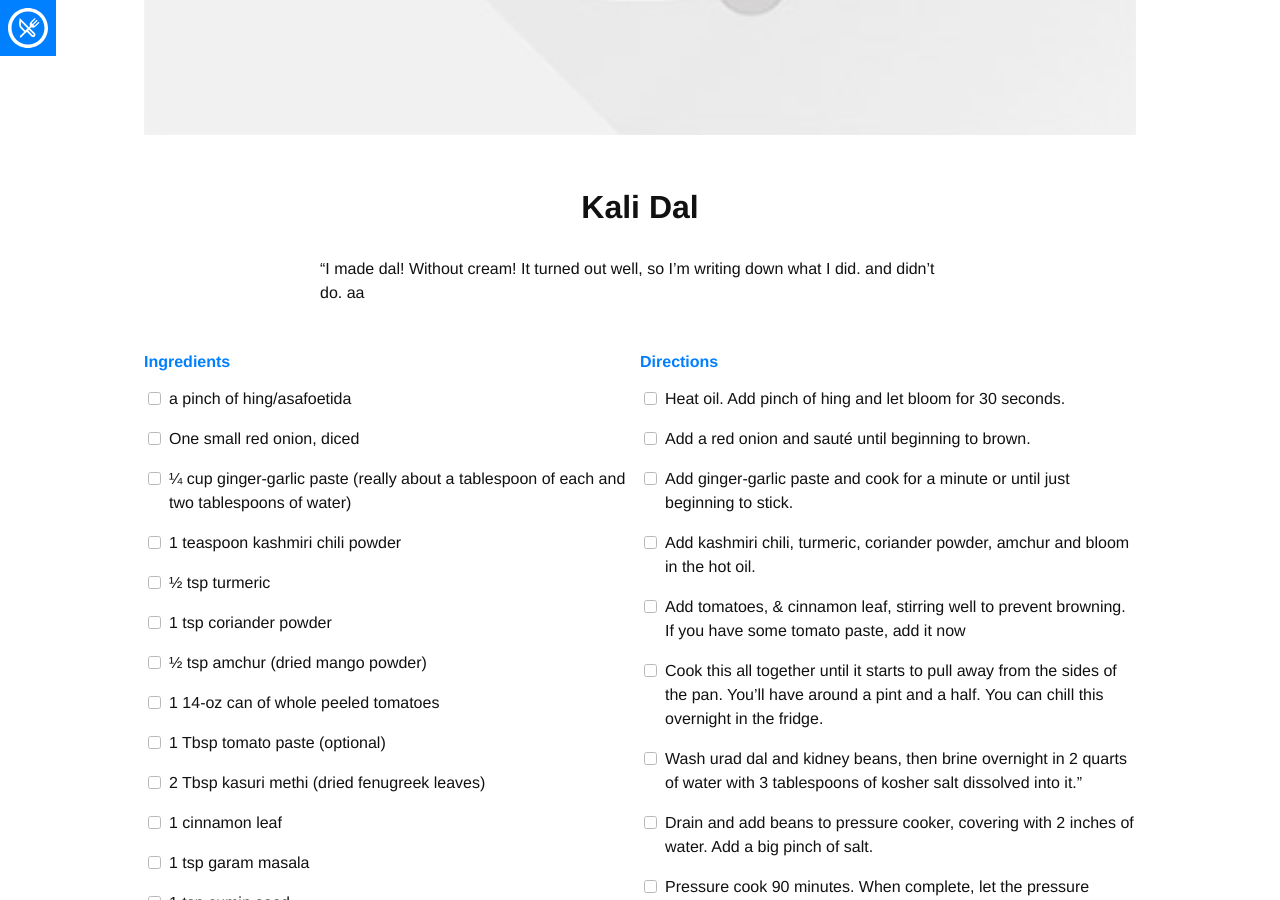
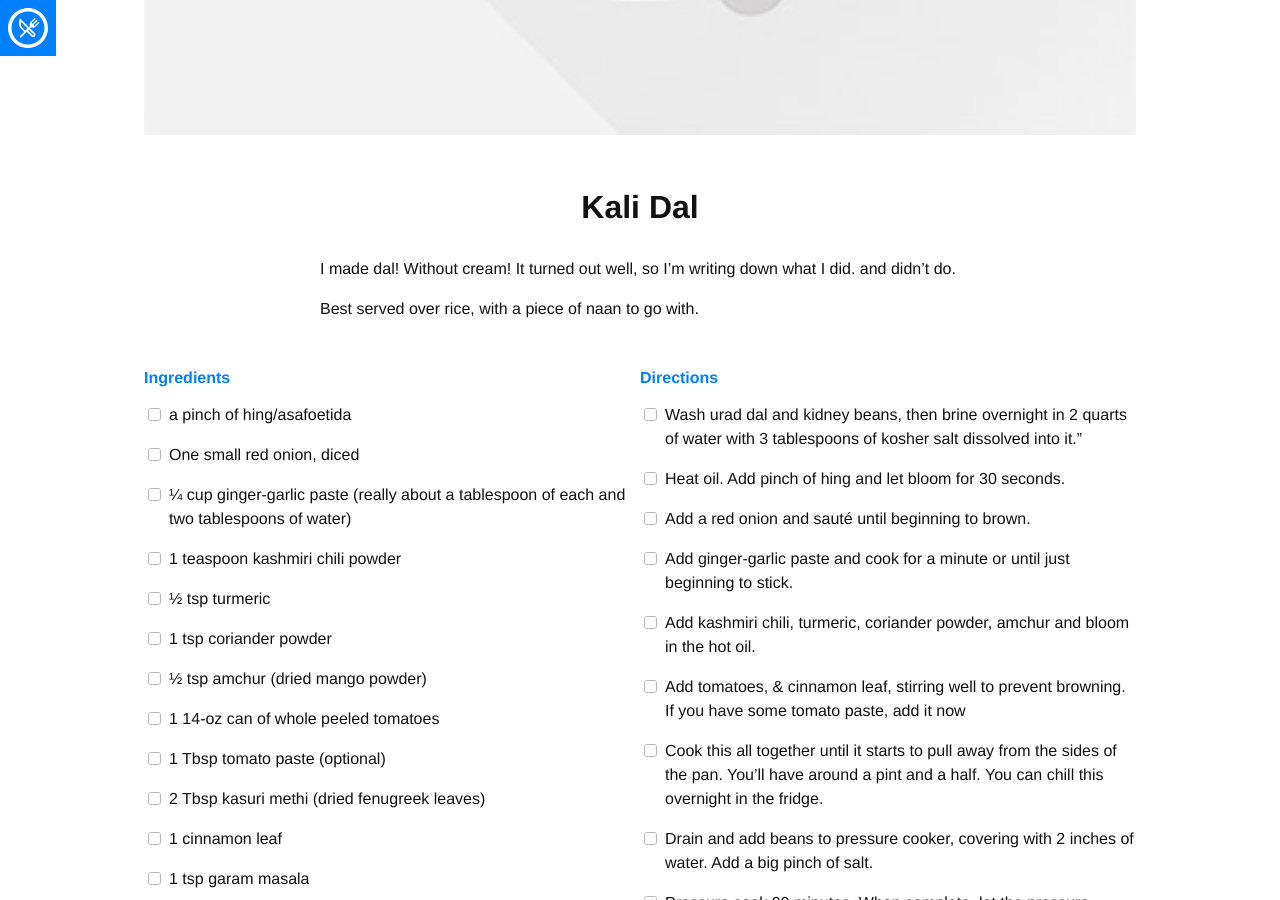
Before and after one commit to edinel/recipes, a Jekyll site: the page built from _recipes/Kali_Dal.md, in a window 1280 px wide and 900 px high, scrolled down 873 px. Built offline with Jekyll 4.4.1, drawn with Linux system fonts in a browser that asks for light colours; nearby versions of some CDN libraries; some web fonts are replaced.

Commit message:
Fixed sevarl more typos.

```diff
--- a/_recipes/Kali_Dal.md
+++ b/_recipes/Kali_Dal.md
@@ -23,13 +23,13 @@ ingredients:
 - "1/4 lb red kidney beans"
 
 directions:
+- Wash urad dal and kidney beans, then brine overnight in 2 quarts of water with 3 tablespoons of kosher salt dissolved into it."
 - "Heat oil.  Add pinch of hing and let bloom for 30 seconds."
 - "Add a red onion and sauté until beginning to brown."
 - "Add ginger-garlic paste and cook for a minute or until just beginning to stick."
 - "Add  kashmiri chili, turmeric, coriander powder, amchur and bloom in the hot oil."
 - "Add tomatoes, & cinnamon leaf, stirring well to prevent browning.  If you have some tomato paste, add it now"
 - "Cook this all together until it starts to pull away from the sides of the pan.  You’ll have around a pint and a half.  You can chill this overnight in the fridge."
-- Wash urad dal and kidney beans, then brine overnight in 2 quarts of water with 3 tablespoons of kosher salt dissolved into it."
 - "Drain and add beans to pressure cooker, covering with 2 inches of water.  Add a big pinch of salt."
 - "Pressure cook 90 minutes.  When complete, let the pressure reduce naturally (though rapidly releasing won't kill anything)"
 - "Remove lid, turn the cooker back on, and add the tomato mixture along with a fat teaspoon of garam masala and cumin seed.  If you want to be motivated, you can bloom this in some hot ghee before adding."
@@ -37,5 +37,6 @@ directions:
 
 ---
 
-"I made dal!  Without cream!  It turned out well, so I'm writing down what I did. and didn't do.
-aa
+I made dal!  Without cream!  It turned out well, so I'm writing down what I did. and didn't do.
+
+Best served over rice, with a piece of naan to go with.
```
